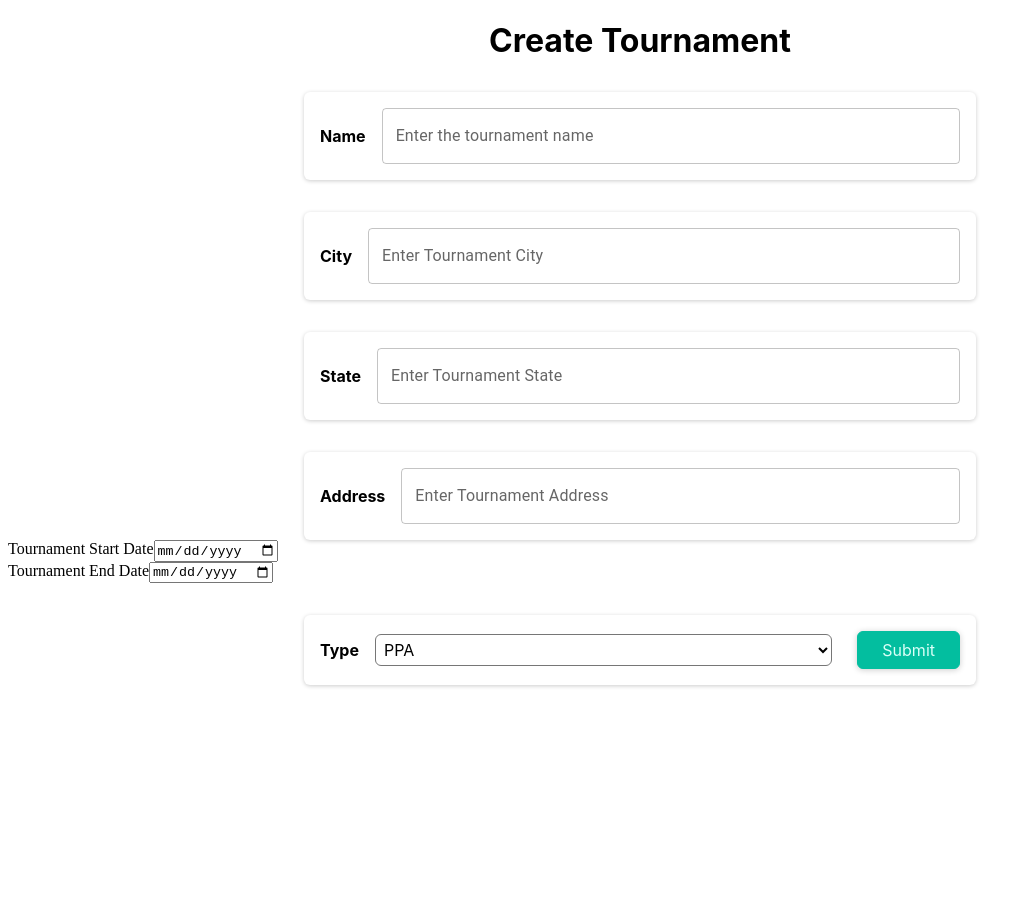
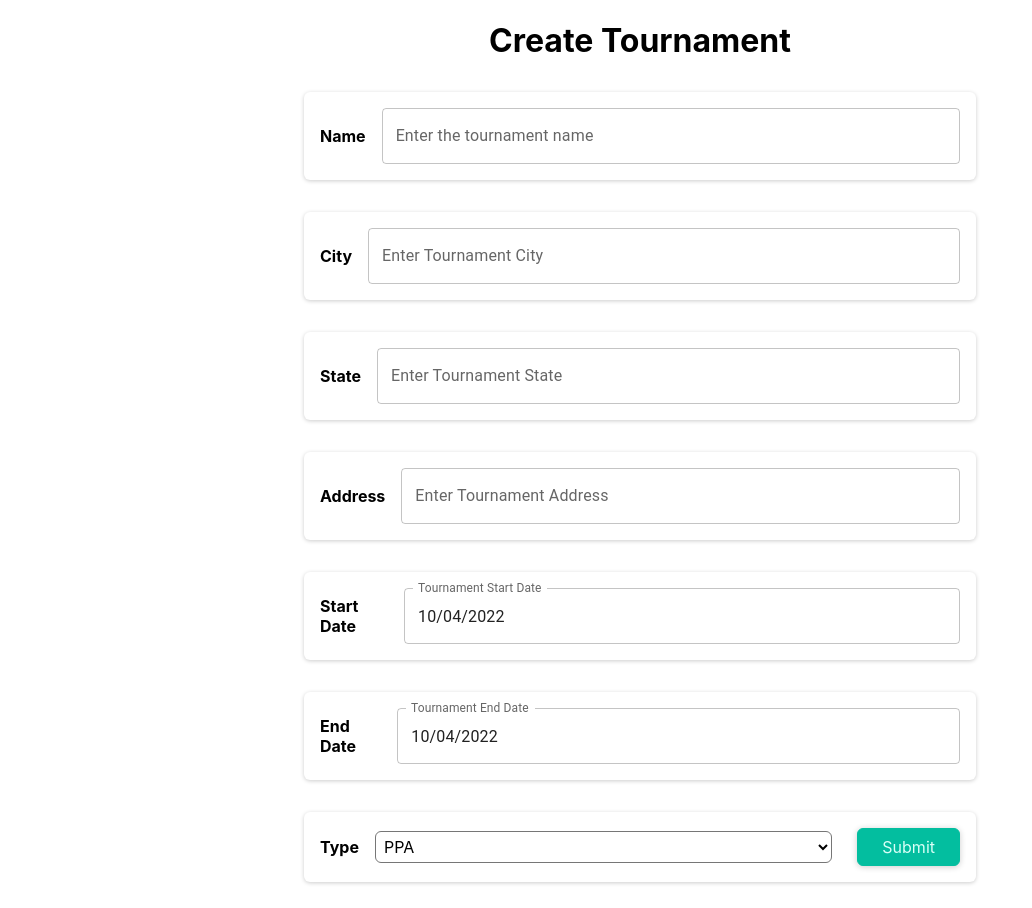
Before and after one commit to kristinhargrove/pbt-reviews, a Next.js app: page /createTournament in a window 1280 px wide. Shown: the whole page, without its empty margins (0-1032 px from the left). Before the commit the page ends 800 px from the top, so only its background shows below. Built offline with nearby package versions, Linux system fonts and the light colour scheme.

Commit message:
Fix merge conflict

```diff
--- a/package.json
+++ b/package.json
@@ -9,11 +9,15 @@
     "lint": "next lint"
   },
   "dependencies": {
+    "@date-io/dayjs": "^2.16.0",
     "@emotion/css": "^11.10.0",
     "@emotion/react": "^11.10.4",
     "@emotion/server": "^11.10.0",
     "@emotion/styled": "^11.10.4",
     "@mui/material": "^5.10.8",
+    "@mui/x-date-pickers": "^5.0.3",
+    "dayjs": "^1.11.5",
+    "moment": "^2.29.4",
     "next": "12.3.1",
     "react": "18.2.0",
     "react-dom": "18.2.0",
--- a/pages/createTournament.js
+++ b/pages/createTournament.js
@@ -9,14 +9,19 @@ import {
   FormButton,
 } from "../components/ui/StyledForm";
 
-import { Fragment } from "react";
+import { Fragment, useState } from "react";
+import { DatePicker, LocalizationProvider } from "@mui/x-date-pickers";
+import { AdapterDayjs } from "@mui/x-date-pickers/AdapterDayjs";
 
 import TextField from "@mui/material/TextField";
 
 export default function createTournamentForm() {
+  const [tournamentStartDate, setTournamentStartDate] = useState();
+  const [tournamentEndDate, setTournamentEndDate] = useState();
   return (
     <Fragment>
       <Title>Create Tournament</Title>
+
       <StyledFormElement action="/api/form" method="post">
         <Control>
           <ControlLabel>Name</ControlLabel>
@@ -79,12 +84,36 @@ export default function createTournamentForm() {
         </Control>
       </StyledFormElement>
 
-      <label htmlFor="tournamentStartDate">Tournament Start Date</label>
-      <input type="date" id="tournamentStartDate" required />
-      <br />
-      <label htmlFor="tournamentEndDate">Tournament End Date</label>
-      <input type="date" id="tournamentEndDate" required />
-      <br />
+      <StyledFormElement>
+        <Control>
+          <ControlLabel>Start Date</ControlLabel>
+          <LocalizationProvider dateAdapter={AdapterDayjs}>
+            <DatePicker
+              label="Tournament Start Date"
+              value={tournamentStartDate}
+              onChange={(newValue) => {
+                setTournamentStartDate(newValue);
+              }}
+              renderInput={(params) => <TextField fullWidth {...params} />}
+            />
+          </LocalizationProvider>
+        </Control>
+      </StyledFormElement>
+      <StyledFormElement>
+        <Control>
+          <ControlLabel>End Date</ControlLabel>
+          <LocalizationProvider dateAdapter={AdapterDayjs}>
+            <DatePicker
+              label="Tournament End Date"
+              value={tournamentEndDate}
+              onChange={(newValue) => {
+                setTournamentEndDate(newValue);
+              }}
+              renderInput={(params) => <TextField fullWidth {...params} />}
+            />
+          </LocalizationProvider>
+        </Control>
+      </StyledFormElement>
 
       <StyledFormElement>
         <Controls>
```
Also changed, not shown: 1 other file (tests, documents, lock files or other folders).
